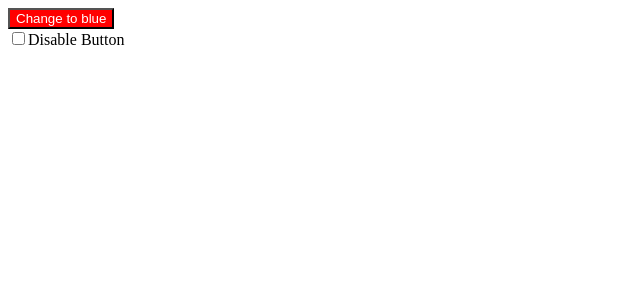
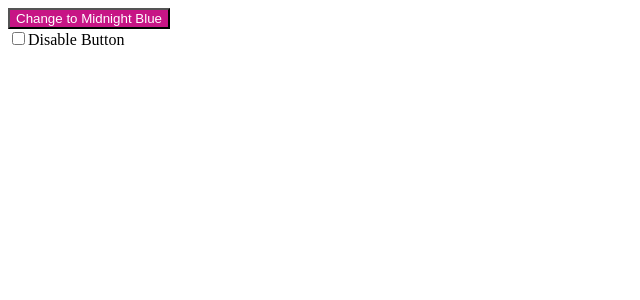
Before and after one commit to jarrodmedrano/react-testing-library-ice-cream, a React (Create React App) app: page / in a window 1280 px wide. Shown: the top 300 px of the page, without its empty margins (0-640 px from the left). Built offline with nearby package versions, Linux system fonts and the light colour scheme; the HTML template or start-up script is replaced by a standard one.

Commit message:
Test color names

```diff
--- a/src/App.tsx
+++ b/src/App.tsx
@@ -1,21 +1,22 @@
 import './App.css'
 import { useState, useEffect } from 'react';
-
+import { redColor, blueColor, disabledColor, replaceCamelWithSpaces } from './utils';
 
 function App() {
-  const [ buttonColor, setButtonColor ] = useState('red');
+
+  const [ buttonColor, setButtonColor ] = useState(redColor);
   const [ disabled, setdisabled ] = useState(false);
 
-  const newButtonColor = buttonColor === 'red' ? 'blue' : 'red';
+  const newButtonColor = buttonColor === redColor ? blueColor : redColor;
 
 
   return (
     <div>
         <button
-        style={{backgroundColor: disabled ? 'gray' : buttonColor, color: 'white'}}
+        style={{backgroundColor: disabled ? disabledColor : buttonColor, color: 'white'}}
         onClick={() => setButtonColor(newButtonColor)}
         disabled={disabled}
-      >Change to {newButtonColor}</button>
+      >Change to {replaceCamelWithSpaces(newButtonColor)}</button>
     <br />
     <input
         type="checkbox"
--- a/src/utils.tsx
+++ b/src/utils.tsx
@@ -1,3 +1,7 @@
+ export const redColor = 'MediumVioletRed';
+ export const blueColor = 'MidnightBlue';
+ export const disabledColor = 'gray';
+
 
   export function replaceCamelWithSpaces(colorName) {
     return colorName.replace(/\B([A-Z])\B/g, ' $1');
```
Also changed, not shown: 1 other file (tests, documents, lock files or other folders).
